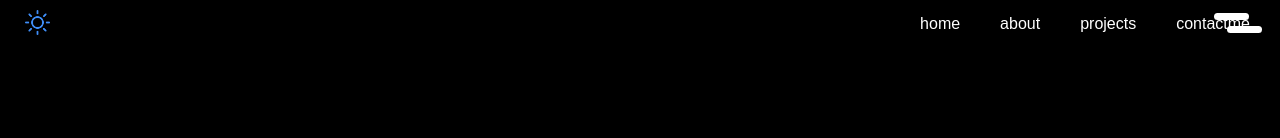
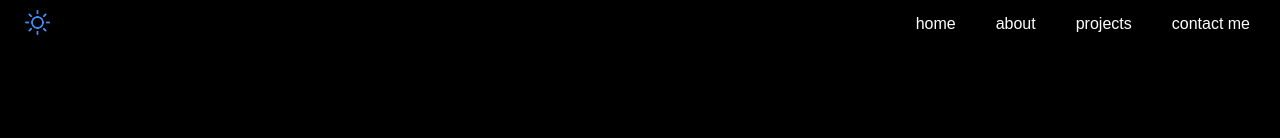
Before and after one commit to omer-os/my-portfolio, a React (Create React App) app: page / in a window 1280 px wide. Shown: the top 138 px of the page. Built offline with nearby package versions, Linux system fonts and the light colour scheme.

Commit message:
making navigation bar responsive in small devices

```diff
--- a/src/App.css
+++ b/src/App.css
@@ -29,6 +29,7 @@ a{
     width: 25px;
     cursor: pointer;
     transition: all .5s ease-in-out;
+    z-index: 100;
 }
 
 
@@ -56,14 +57,6 @@ a{
 
 
 
-.showMenuBar{
-    position: absolute;
-    top: 10px;
-    right: 15px;
-    width: fit-content;
-    display: flex;
-    flex-direction: column;
-}
 
 .line1,.line2{
     background-color: white;
@@ -81,7 +74,6 @@ a{
         width: 100%;
         text-align: center;
         position: absolute;
-        top: 50px;
         left: 0px;
     }
     .right-nav li{
--- a/src/App.jsx
+++ b/src/App.jsx
@@ -1,5 +1,6 @@
 import React,{useState} from 'react'
-import {Body, NavBar, Firstsection, Hr} from './styles/style.jsx'
+import {Body,ShowMenuBar , Rightnav, NavBar, Firstsection, Hr} from './styles/style.jsx'
+
 import './App.css'
 import moon from './imgs/moon.png'
 import sun from './imgs/sun.png'
@@ -7,6 +8,7 @@ import me1 from './imgs/me1.png'
 
 function App() {
   const [Theme, setTheme] = useState(true)
+  const [ShowNav, setShowNav] = useState(false)
 
   return (
     <Body Theme={Theme}>
@@ -15,14 +17,13 @@ function App() {
           <img className={Theme ? 'change-theme' : ''} src={moon} onClick={()=>setTheme(!Theme)} alt=""/>
           <img className={!Theme ? 'change-theme' : ''} src={sun} onClick={()=>setTheme(!Theme)} alt=""/>
         </div>
-        <div className="right-nav">
+        <Rightnav ShowNav={ShowNav} className="right-nav">
           <li><a href="">home</a></li>
           <li><a href="">about</a></li>
           <li><a href="">projects</a></li>
-          <li><a href="">contactme</a></li>
-        </div>
+          <li><a href="">contact me</a></li>
+        </Rightnav>
       </NavBar>
-
 
       <Firstsection Theme={Theme} className="first-section">
         <img src={me1} className='me1' alt=""/>
@@ -31,13 +32,12 @@ function App() {
         <Hr Theme={Theme}></Hr>
       </Firstsection>
 
-      <div className="showMenuBar">
+      <ShowMenuBar onClick={()=>{setShowNav(!ShowNav)}}>
         <div className="line1"></div>
         <div className="line2"></div>
-      </div>
-
+      </ShowMenuBar>
     </Body>
   )
 }
 
-export default App
+export default App;
--- a/src/styles/style.jsx
+++ b/src/styles/style.jsx
@@ -1,4 +1,5 @@
 import styled from 'styled-components'
+
 
 export const Body = styled.div`
 background-color: ${(props)=>props.Theme ? 'black' : 'white'};
@@ -12,6 +13,8 @@ export const NavBar = styled.div`
     justify-content: space-between;
     width: calc(100%-5px);
     padding: 10px 10px 20px 10px;
+    height: 20px;
+    z-index: 99;
 `
 
 export const Firstsection = styled.div`
@@ -27,3 +30,25 @@ border-radius: 10px;
 margin-top: 65px;
 margin-bottom: 65px;
 `
+
+export const ShowMenuBar = styled.div`
+    position: absolute;
+    top: 10px;
+    right: 15px;
+    width: fit-content;
+    display: none;
+    flex-direction: column;
+    cursor: pointer;
+
+    @media (max-width: 550px){
+        display: flex;
+    }
+`
+export const Rightnav = styled.div`
+    @media (max-width: 550px){
+            top: ${props=>props.ShowNav ? '50px' : '-200px'};
+            background-color: #000000bc;
+            padding-bottom: 15px;
+    }
+
+`
```
